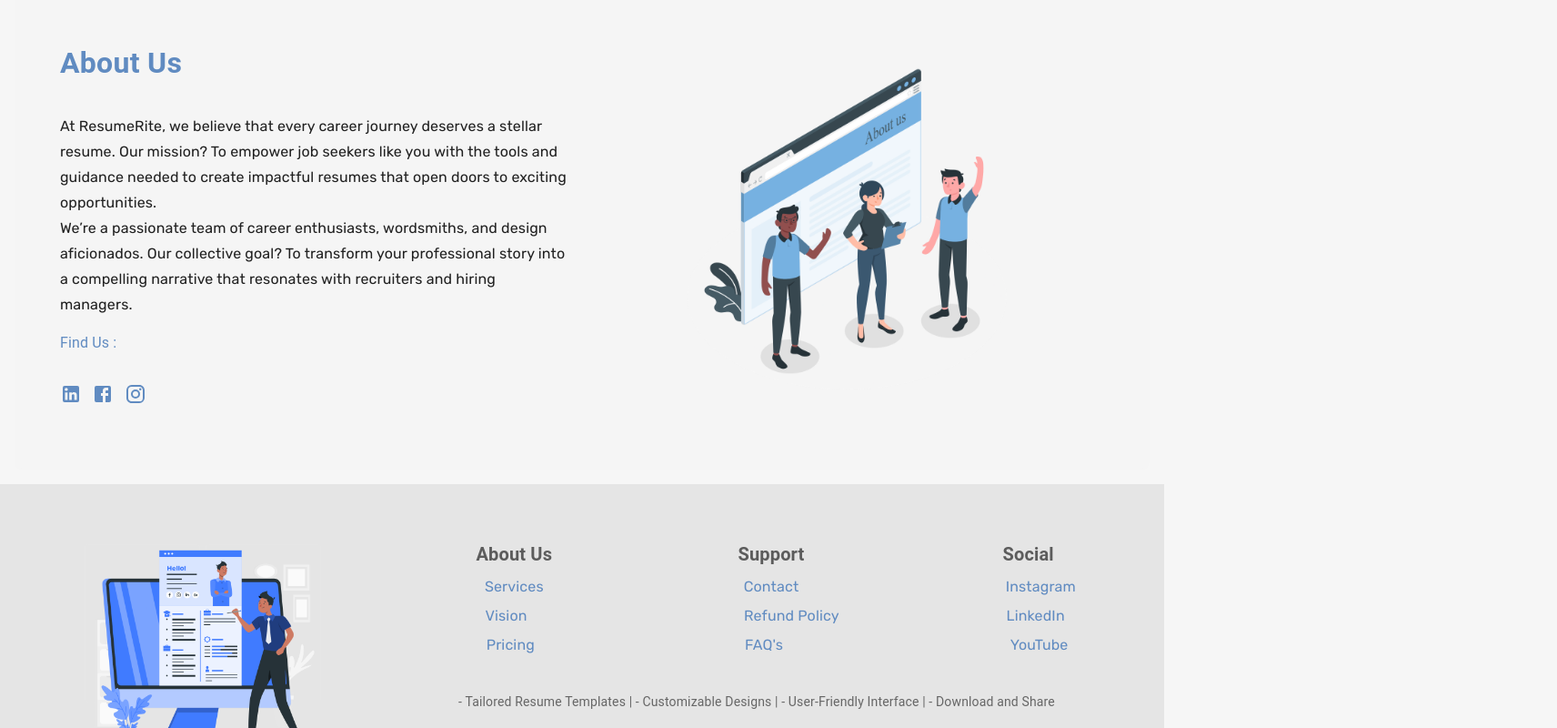
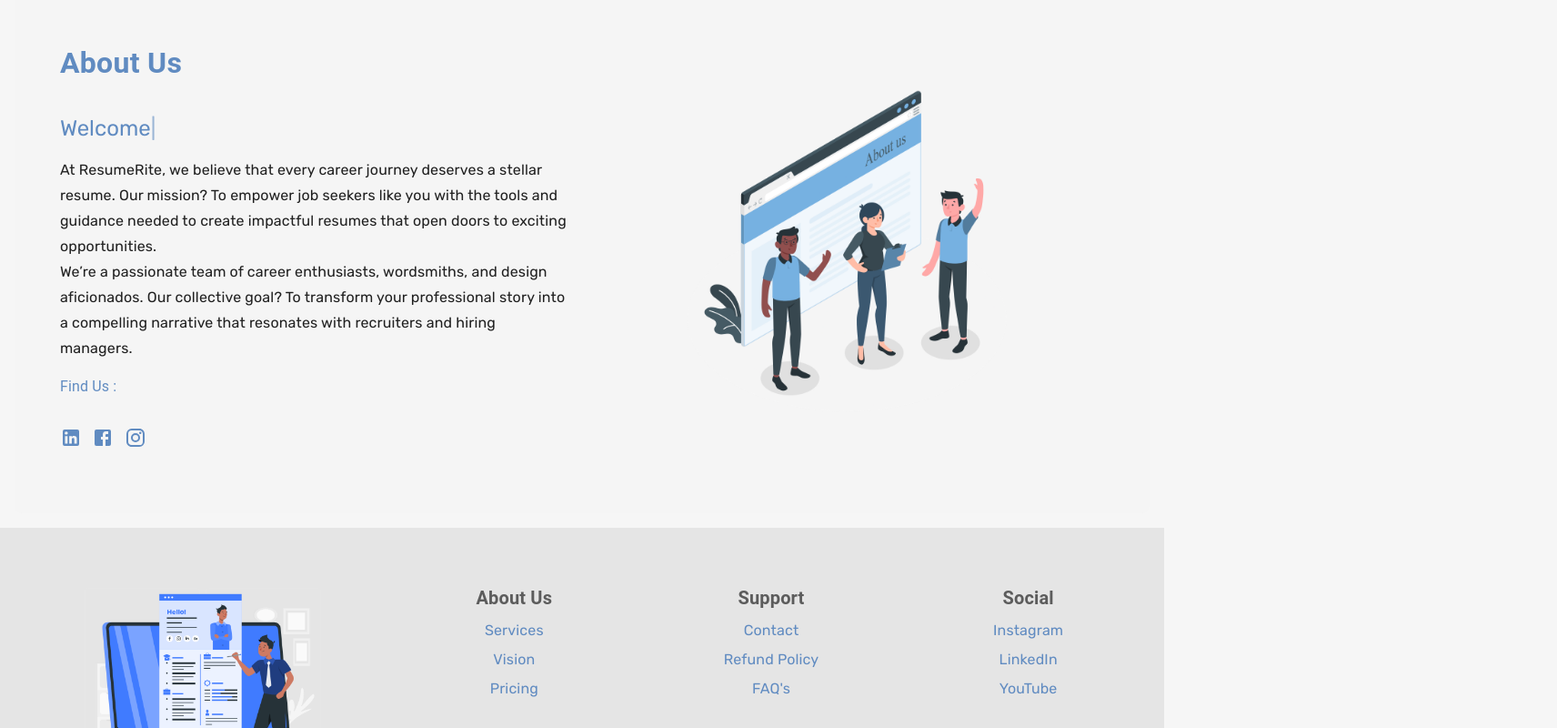
Before and after one commit to Saloni-Panwar/ResumeRite, a React (Create React App) app in the folder Frontend/: page /aboutUs in a window 1280 px wide. Shown: the part 140-940 px from the top of the page at 91% size, 1712 px wide, since content can reach past the window. Built offline with nearby package versions, Linux system fonts and the light colour scheme.

Commit message:
fix the home page

```diff
--- a/Frontend/src/components/Footer.jsx
+++ b/Frontend/src/components/Footer.jsx
@@ -1,130 +1,4 @@
-// import { Box, Typography, useTheme, Link, Grid } from "@mui/material";
-// import React from "react";
-// import HandIcon from '@mui/icons-material/ArrowUpwardRounded';
 
-// const Footer = () => {
-//   const theme = useTheme();
-//   const isDarkMode = theme.palette.mode === "dark";
-
-//   return (
-//     <Box
-//       sx={{
-//         backgroundColor: isDarkMode ? theme.palette.background.paper : theme.palette.primary.light,
-//         color: isDarkMode ? theme.palette.text.primary : theme.palette.text.secondary,
-//         padding: "2rem 0",
-//         textAlign: "center",
-//         marginTop: "auto",
-//       }}
-//     >
-//       {/* Logo/Shape Section */}
-//       <Box sx={{ display: "flex", justifyContent: "center", marginBottom: "2rem" }}>
-//         <Box
-//           sx={{
-//             display: "grid",
-//             gridTemplateColumns: "repeat(3, 1fr)",
-//             gap: "10px",
-//             justifyItems: "center",
-//           }}
-//         >
-//           {Array.from({ length: 6 }).map((_, index) => (
-//             <Box
-//               key={index}
-//               sx={{
-//                 backgroundColor: isDarkMode ? theme.palette.text.primary : theme.palette.text.secondary,
-//                 width: "20px",
-//                 height: "20px",
-//               }}
-//             />
-//           ))}
-//         </Box>
-//       </Box>
-
-//       {/* Title Section */}
-//       <Typography
-//         variant="h4"
-//         fontWeight="bold"
-//         gutterBottom
-//         sx={{ fontFamily: "sans-serif" }}
-//       >
-//         ResumeRite
-//       </Typography>
-
-//       {/* Description */}
-//       <Typography variant="body2" gutterBottom>
-//         Craft your future with tailor-made resumes that elevate your job search.
-//       </Typography>
-
-//       {/* Footer Links */}
-//       <Grid container spacing={6} sx={{ justifyContent: "center", marginBottom: "1rem" }}>
-//         {["About Us", "Support", "Social"].map((section, index) => (
-//           <Grid item xs={4} key={index}>
-//             <Typography variant="h6" sx={{ fontWeight: "bold", marginBottom: "0.5rem" }}>
-//               {section}
-//             </Typography>
-//             {section === "About Us" && (
-//               <>
-//                 <Link href="/" sx={{ display: "block", textDecoration: "none", marginBottom: "0.5rem" }}>Services</Link>
-//                 <Link href="/" sx={{ display: "block", textDecoration: "none", marginBottom: "0.5rem" }}>Vision</Link>
-//                 <Link href="/" sx={{ display: "block", textDecoration: "none", marginBottom: "0.5rem" }}>Pricing</Link>
-//               </>
-//             )}
-//             {section === "Support" && (
-//               <>
-//                 <Link href="/" sx={{ display: "block", textDecoration: "none", marginBottom: "0.5rem" }}>Contact</Link>
-//                 <Link href="/" sx={{ display: "block", textDecoration: "none", marginBottom: "0.5rem" }}>Refund Policy</Link>
-//                 <Link href="/" sx={{ display: "block", textDecoration: "none", marginBottom: "0.5rem" }}>FAQ's</Link>
-//               </>
-//             )}
-//             {section === "Social" && (
-//               <>
-//                 <Link href="https://www.instagram.com" target="_blank" sx={{ display: "block", textDecoration: "none", marginBottom: "0.5rem" }}>Instagram</Link>
-//                 <Link href="https://www.linkedin.com" target="_blank" sx={{ display: "block", textDecoration: "none", marginBottom: "0.5rem" }}>LinkedIn</Link>
-//                 <Link href="https://www.youtube.com" target="_blank" sx={{ display: "block", textDecoration: "none", marginBottom: "0.5rem" }}>YouTube</Link>
-//               </>
-//             )}
-//           </Grid>
-//         ))}
-//       </Grid>
-
-//       {/* Features Section */}
-//       <Typography variant="body2" gutterBottom>
-//         - Tailored Resume Templates | - Customizable Designs | - User-Friendly Interface | - Download and Share
-//       </Typography>
-
-//       {/* Follow Us Section */}
-//       <Box sx={{ margin: "1rem 0" }}>
-//         <Typography variant="body2">
-//           Follow Us:{" "}
-//           <Link href="https://www.linkedin.com" target="_blank" sx={{ mx: 1 }}>LinkedIn</Link>
-//           <Link href="https://www.facebook.com" target="_blank" sx={{ mx: 1 }}>Facebook</Link>
-//           <Link href="https://twitter.com" target="_blank" sx={{ mx: 1 }}>Twitter</Link>
-//         </Typography>
-//       </Box>
-
-//       {/* Footer Bottom Section */}
-//       <Box sx={{ marginTop: "2rem", textAlign: "center" }}>
-//         <Typography variant="body2">
-//           © {new Date().getFullYear()} @ResumeRite. All Rights Reserved.
-//         </Typography>
-//         <Box sx={{ marginTop: "1rem", display: "flex", alignItems: "center", justifyContent: "center" }}>
-//           <HandIcon sx={{ marginRight: "0.5rem" }} />
-//           <Link
-//             href="#"
-//             onClick={(e) => {
-//               e.preventDefault();
-//               window.scrollTo({ top: 0, behavior: "smooth" });
-//             }}
-//             sx={{ fontSize: "14px", textDecoration: "underline" }}
-//           >
-//             Back to Top
-//           </Link>
-//         </Box>
-//       </Box>
-//     </Box>
-//   );
-// };
-
-// export default Footer;
 import { Box, Typography, useTheme, Link, Grid } from "@mui/material";
 import React from "react";
 import HandIcon from "@mui/icons-material/ArrowUpwardRounded";
@@ -137,25 +11,23 @@
   return (
     <Box
   sx={{
-        // Set footer background color for light mode (#E5E5E5) and dark mode (grey)
     backgroundColor: isDarkMode ? "#1b263b" : "#E5E5E5",
     color: isDarkMode ? theme.palette.text.primary : theme.palette.text.secondary,
     padding: "2rem 0",
     textAlign: "center",
     marginTop: "auto",
+    width: "100%",
+    overflow: "hidden",
   }}
 >
-      {/* Footer Content with Image and Links */}
   <Grid container spacing={4} sx={{ justifyContent: "center", alignItems: "center", padding: "0 2rem" }}>
     {/* Left Section (Image) */}
     <Grid item xs={12} md={4} sx={{ textAlign: "center" }}>
       <img
-            // src={isDarkMode ? darkImg : lightImg} // Conditional rendering of image
         src={Img}
         alt="Footer Illustration"
         style={{ maxWidth: "100%", borderRadius: "8px" }}
         width="80%"
-
       />
     </Grid>
 
@@ -171,22 +43,22 @@
             {section === "About Us" && (
               <>
                 <Link href="/" sx={{ display: "block", textDecoration: "none", marginBottom: "0.5rem" }}>Services</Link>
-                    <Link href="/" sx={{ display: "block", textDecoration: "none", marginBottom: "0.5rem" ,marginRight: "1.1rem"}}>Vision</Link>
-                    <Link href="/" sx={{ display: "block", textDecoration: "none", marginBottom: "0.5rem",marginRight: "0.5rem" }}>Pricing</Link>
+                <Link href="/" sx={{ display: "block", textDecoration: "none", marginBottom: "0.5rem" }}>Vision</Link>
+                <Link href="/" sx={{ display: "block", textDecoration: "none", marginBottom: "0.5rem" }}>Pricing</Link>
               </>
             )}
             {section === "Support" && (
               <>
                 <Link href="/" sx={{ display: "block", textDecoration: "none", marginBottom: "0.5rem" }}>Contact</Link>
-                    <Link href="/" sx={{ display: "block", textDecoration: "none", marginBottom: "0.5rem" ,marginLeft: "2.8rem"}}>Refund Policy</Link>
-                    <Link href="/" sx={{ display: "block", textDecoration: "none", marginBottom: "0.5rem" ,marginRight: "1rem"}}>FAQ's</Link>
+                <Link href="/" sx={{ display: "block", textDecoration: "none", marginBottom: "0.5rem" }}>Refund Policy</Link>
+                <Link href="/" sx={{ display: "block", textDecoration: "none", marginBottom: "0.5rem" }}>FAQ's</Link>
               </>
             )}
             {section === "Social" && (
               <>
-                    <Link href="https://www.instagram.com" target="_blank" sx={{ display: "block", textDecoration: "none", marginBottom: "0.5rem",marginRight: "-1.7rem" }}>Instagram</Link>
-                    <Link href="https://www.linkedin.com" target="_blank" sx={{ display: "block", textDecoration: "none", marginBottom: "0.5rem" ,marginRight: "-1rem"}}>LinkedIn</Link>
-                    <Link href="https://www.youtube.com" target="_blank" sx={{ display: "block", textDecoration: "none", marginBottom: "0.5rem" ,marginRight: "-1.5rem"}}>YouTube</Link>
+                <Link href="https://www.instagram.com" target="_blank" sx={{ display: "block", textDecoration: "none", marginBottom: "0.5rem" }}>Instagram</Link>
+                <Link href="https://www.linkedin.com" target="_blank" sx={{ display: "block", textDecoration: "none", marginBottom: "0.5rem" }}>LinkedIn</Link>
+                <Link href="https://www.youtube.com" target="_blank" sx={{ display: "block", textDecoration: "none", marginBottom: "0.5rem" }}>YouTube</Link>
               </>
             )}
           </Grid>
@@ -196,13 +68,13 @@
       <Typography
         variant="body2"
         gutterBottom
-            sx={{ marginLeft: "-2rem", marginTop: "2rem"}} // Shifted slightly to the left
+        sx={{ marginLeft: "-2rem", marginTop: "2rem" }} // Shifted slightly to the left
       >
         - Tailored Resume Templates | - Customizable Designs | - User-Friendly Interface | - Download and Share
       </Typography>
 
       {/* Follow Us Section */}
-          <Box sx={{ margin: "1.5rem 0", marginLeft: "-1rem" }}> {/* Shifted slightly to the left */}
+      <Box sx={{ margin: "1.5rem 0", marginLeft: "-1rem" }}>
         <Typography variant="body2">
           Follow Us:{" "}
           <Link href="https://www.linkedin.com" target="_blank" sx={{ mx: 1 }}>LinkedIn</Link>
@@ -210,18 +82,15 @@
           <Link href="https://www.instagram.com/" target="_blank" sx={{ mx: 1 }}>Instagram</Link>
         </Typography>
       </Box>
-
     </Grid>
   </Grid>
 
   {/* Footer Bottom Section */}
   <Box sx={{ marginTop: "-3.5rem", textAlign: "center" }}>
     <Typography variant="body2" sx={{ marginRight: "-27rem" }}>
-    {/* Copyright message with the current year and "All Rights Reserved" text */}
-
-    © {new Date().getFullYear()} @ResumeRite. All Rights Reserved.<br/> ---
+      © {new Date().getFullYear()} @ResumeRite. All Rights Reserved.
     </Typography>
-  <Box sx={{ marginTop: "1.5rem", display: "flex", alignItems: "center", justifyContent: "right", marginRight: "2rem"   }}>
+    <Box sx={{ marginTop: "1.5rem", display: "flex", alignItems: "center", justifyContent: "right", marginRight: "2rem" }}>
       <HandIcon sx={{ marginRight: "0.5rem" }} />
       <Link
         href="#"
@@ -229,13 +98,14 @@
           e.preventDefault();
           window.scrollTo({ top: 0, behavior: "smooth" });
         }}
-      sx={{ fontSize: "14px", textDecoration: "underline" }}
+        sx={{ fontSize: "14px", fontWeight: "bold", color: theme.palette.text.primary }}
       >
         Back to Top
       </Link>
     </Box>
   </Box>
 </Box>
+
   );
 };
 
--- a/Frontend/src/index.css
+++ b/Frontend/src/index.css
@@ -21,7 +21,9 @@
   align-items: center;
   background-color: rgba(0, 0, 0, 0.5);
 } */
-
+body {
+  overflow-x: hidden;
+}
 .template:hover .overlayStyles {
   display: flex;
 }
--- a/Frontend/src/scenes/AboutUs.jsx
+++ b/Frontend/src/scenes/AboutUs.jsx
@@ -4,7 +4,7 @@
 import { LinkedIn } from "@mui/icons-material";
 import FacebookIcon from "@mui/icons-material/Facebook";
 import { Instagram } from "@mui/icons-material";
-import typed from "react-typed";
+import { ReactTyped as Typed } from "react-typed";
 
 const AboutUs = () => {
   const theme = useTheme();
@@ -32,17 +32,18 @@
             About Us
           </Typography>
           <Typography variant="h5" mb="1rem" color={primaryMain}>
-            {/* Animated text using Typical */}
-            <typed
-              steps={[
-                "Welcome", 1000,
-                "Welcome to", 1000,
-                "Welcome to ResumeRite", 3000,
-              ]}
-              loop={Infinity}
-              wrapper="span"
-            />
-          </Typography>
+  <Typed
+    strings={[
+      "Welcome",
+      "Welcome to",
+      "Welcome to ResumeRite",
+    ]}
+    typeSpeed={50} // Speed of typing
+    backSpeed={50} // Speed of backspace
+    loop // Infinite loop
+  />
+</Typography>
+
           <Typography fontSize="1rem" lineHeight="1.75rem" variant="subtitle">
             At ResumeRite, we believe that every career journey deserves a
             stellar resume. Our mission? To empower job seekers like you with
```
Also changed, not shown: Frontend/src/Auth/Signup.jsx (+17 -4 lines), Frontend/src/forms/PersonalDetails.jsx (+132 -101 lines), Frontend/src/scenes/Home .jsx (+11 -4 lines), 1 other file (tests, documents, lock files or other folders). Lines whose indentation alone changed are shown as unchanged.
